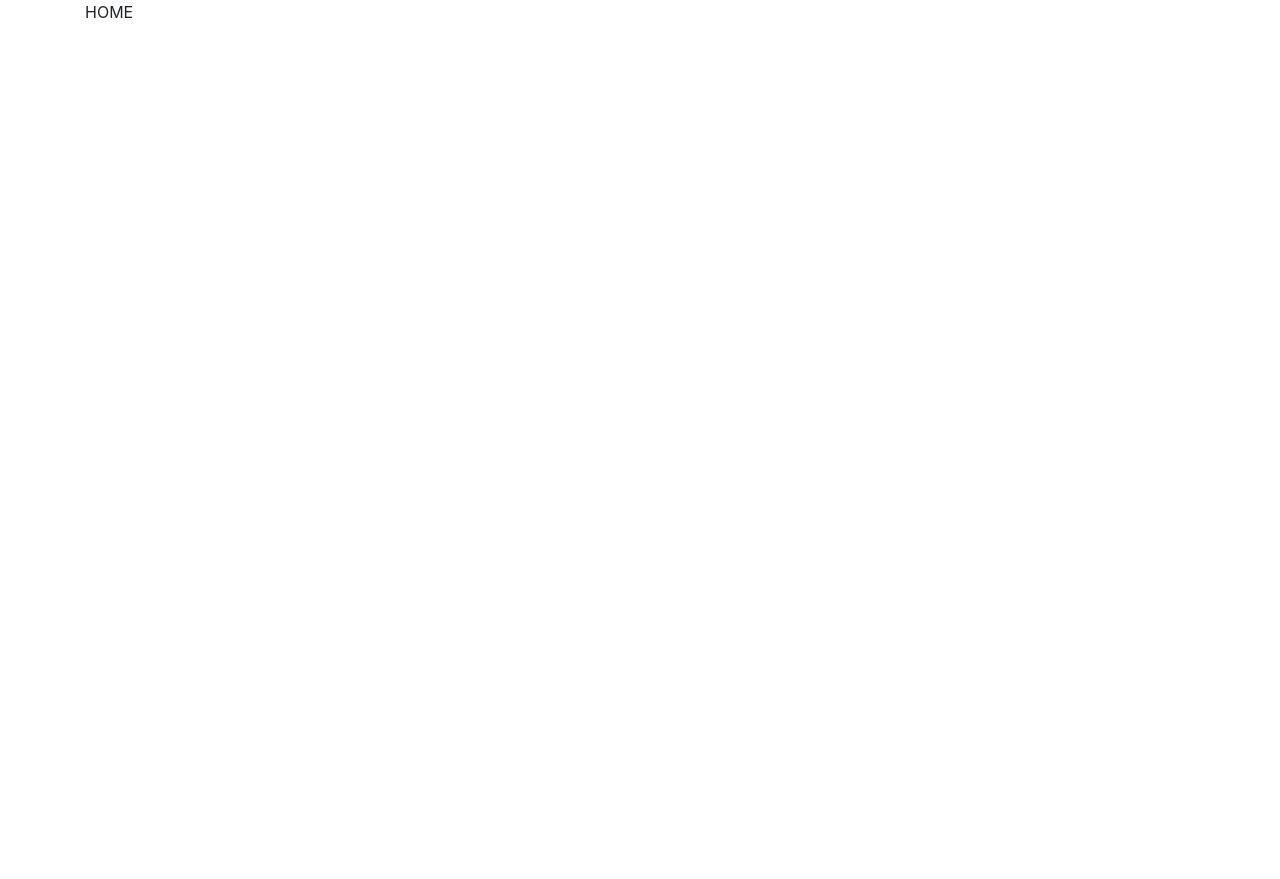
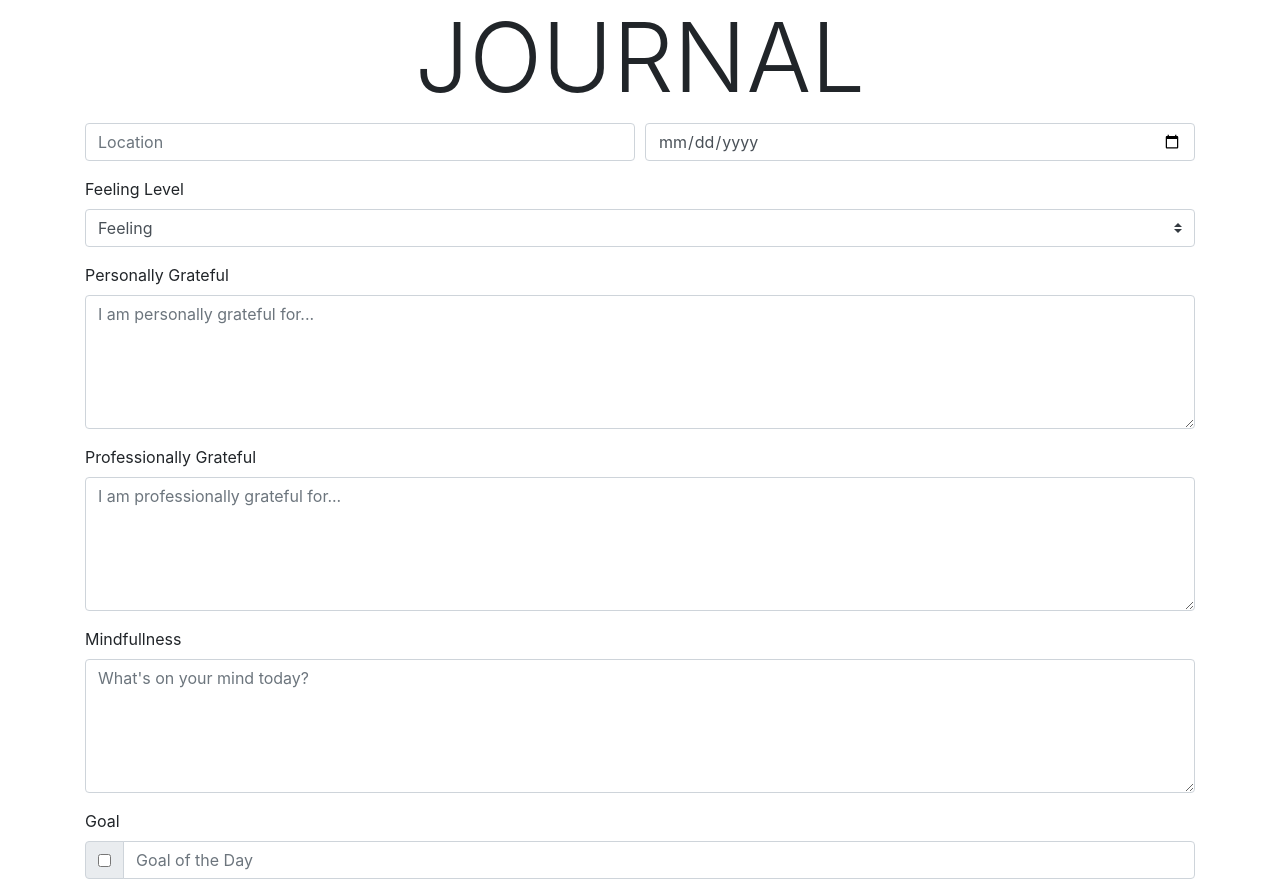
Before and after one commit to Joes-BitGit/journal-pern, a React (Create React App) app in the folder client/: page / in a window 1280 px wide. Before the commit the page ends 800 px from the top, so only its background shows below. Built offline with nearby package versions, Linux system fonts and the light colour scheme.

Commit message:
Home page layout

```diff
--- /dev/null
+++ b/client/src/components/AddEntry.jsx
@@ -0,0 +1,53 @@
+import React from 'react'
+
+const AddEntry = () => {
+  return (
+    <div>
+      <form action="" method="post">
+        <div className="form-row mb-3">
+          <div className="col">
+            <input type="text" name="location" className="form-control" placeholder="Location" />
+          </div>
+          <div className="col">
+            <input type="date" name="date" className="form-control" />
+          </div>
+        </div>
+        <div className="form-group">
+          <label htmlFor="feeling">Feeling Level</label>
+          <select name="feeling" className="custom-select">
+            <option disabled selected>Feeling</option>
+            <option value="1">1</option>
+            <option value="2">2</option>
+            <option value="3">3</option>
+            <option value="4">4</option>
+            <option value="5">5</option>
+          </select>
+        </div>
+        <div className="form-group">
+          <label htmlFor="personally-grateful">Personally Grateful</label>
+          <textarea name="personally-grateful" cols="30" rows="5" className="form-control" placeholder="I am personally grateful for..."></textarea>
+        </div>
+        <div className="form-group">
+          <label htmlFor="professionally-grateful">Professionally Grateful</label>
+          <textarea name="professionally-grateful" cols="30" rows="5" className="form-control" placeholder="I am professionally grateful for..."></textarea>
+        </div>
+        <div className="form-group">
+          <label htmlFor="mindfullness">Mindfullness</label>
+          <textarea name="mindfullness" cols="30" rows="5" className="form-control" placeholder="What's on your mind today?"></textarea>
+        </div>
+        <label htmlFor="Goal">Goal</label>
+        <div className="input-group">
+          <div className="input-group-prepend">
+            <div className="input-group-text">
+              <input type="checkbox" />
+            </div>
+          </div>
+          <input type="text" className="form-control" placeholder="Goal of the Day" />
+        </div>
+      </form>
+
+    </div>
+  )
+}
+
+export default AddEntry
--- /dev/null
+++ b/client/src/components/Header.jsx
@@ -0,0 +1,11 @@
+import React from 'react'
+
+const Header = () => {
+  return (
+    <div>
+      <h1 className="text-center display-1">JOURNAL</h1>
+    </div>
+  )
+}
+
+export default Header
--- a/client/src/routes/Home.jsx
+++ b/client/src/routes/Home.jsx
@@ -1,9 +1,12 @@
 import React from 'react'
+import AddEntry from '../components/AddEntry'
+import Header from '../components/Header'
 
 const Home = () => {
   return (
     <div>
-      HOME
+      <Header />
+      <AddEntry />
     </div>
   )
 }
```
